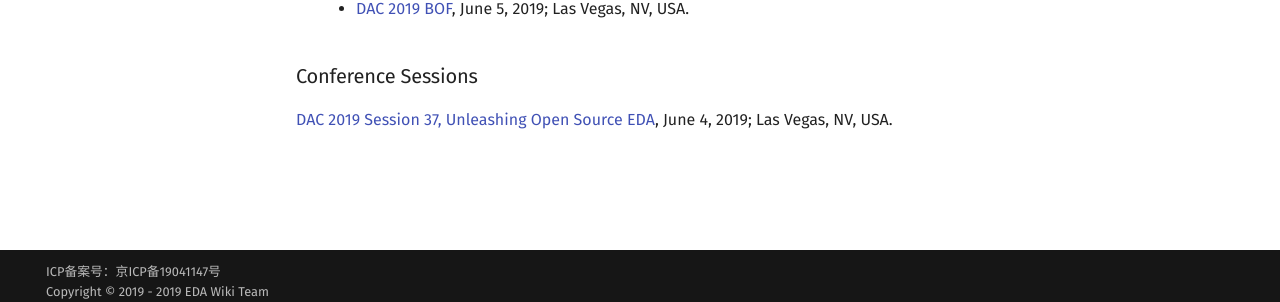
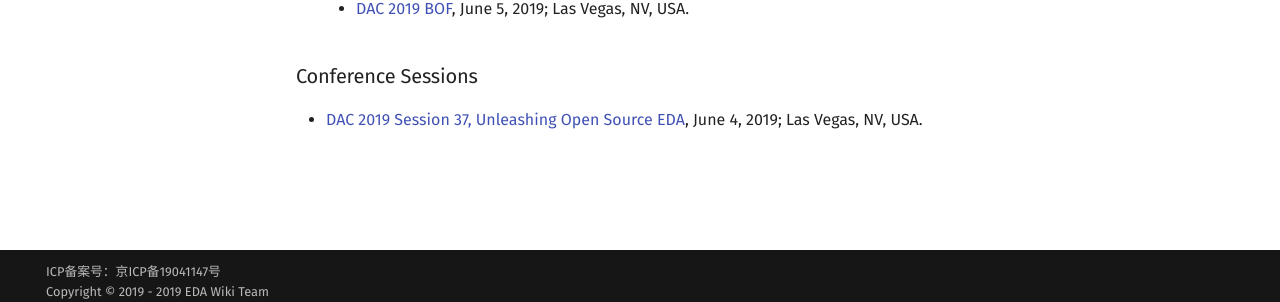
Before and after one commit to daitoto/EDA-wiki, an MkDocs documentation site: the page built from docs/intro/workshop.md, in a window 1280 px wide. Shown: the part 565-867 px from the top of the page. Built offline with MkDocs 1.6.1 and Material for MkDocs 9.7.7, drawn with Linux system fonts in a browser that asks for light colours; comment, search, counter and statistics services are not loaded.

```diff
--- a/docs/intro/workshop.md
+++ b/docs/intro/workshop.md
@@ -10,4 +10,4 @@
   - [DAC 2019 BOF](https://github.com/The-OpenROAD-Project/Birds-of-a-Feather-Open-Source-Academic-EDA-Software/wiki/DAC-2019-Birds-of-a-Feather:-Open-Source-Academic-EDA-Software), June 5, 2019; Las Vegas, NV, USA.
 
 ### Conference Sessions
- [DAC 2019 Session 37, Unleashing Open Source EDA](http://www2.dac.com/events/eventdetails.aspx?id=267-37), June 4, 2019; Las Vegas, NV, USA.
+ - [DAC 2019 Session 37, Unleashing Open Source EDA](http://www2.dac.com/events/eventdetails.aspx?id=267-37), June 4, 2019; Las Vegas, NV, USA.
```
